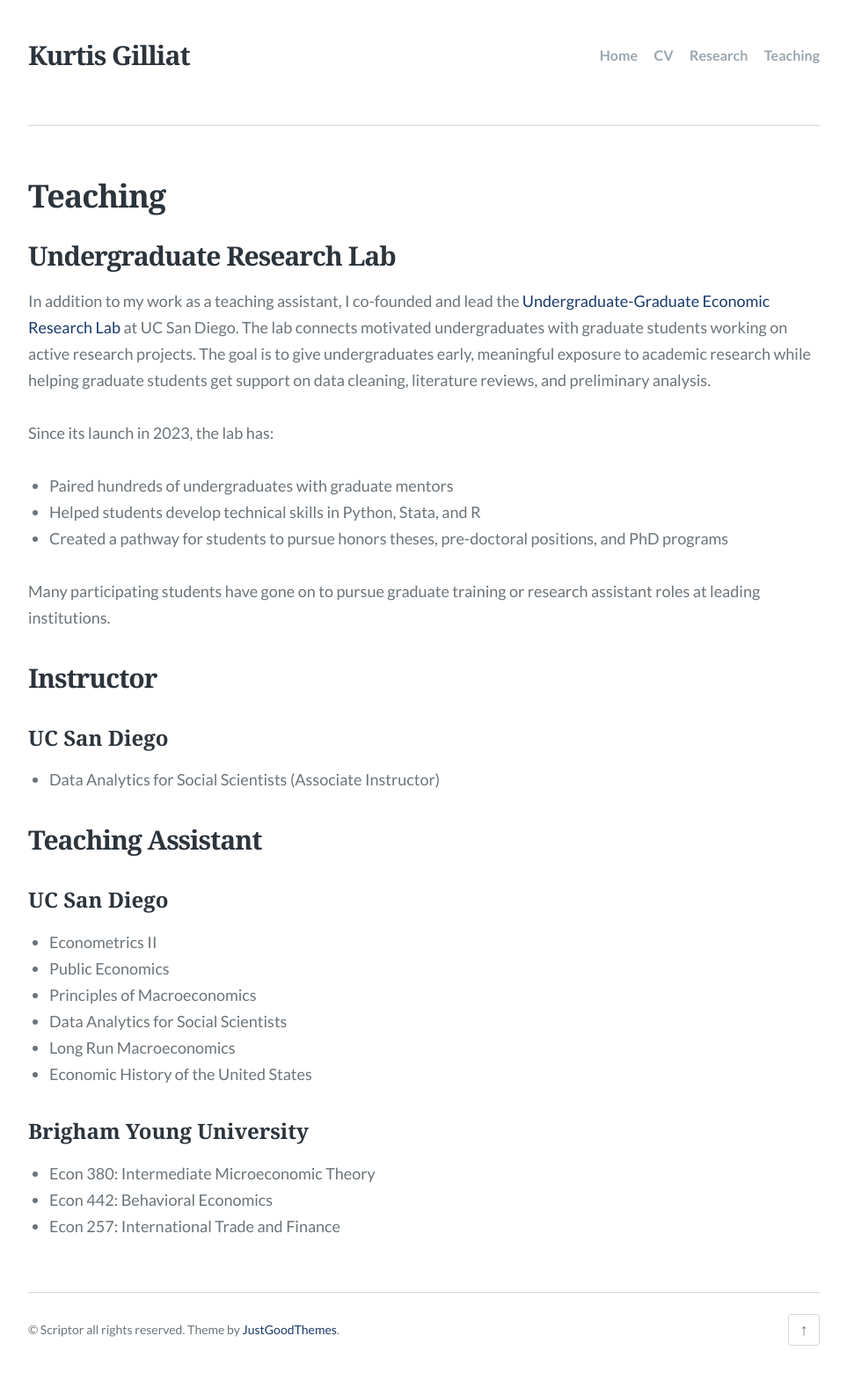
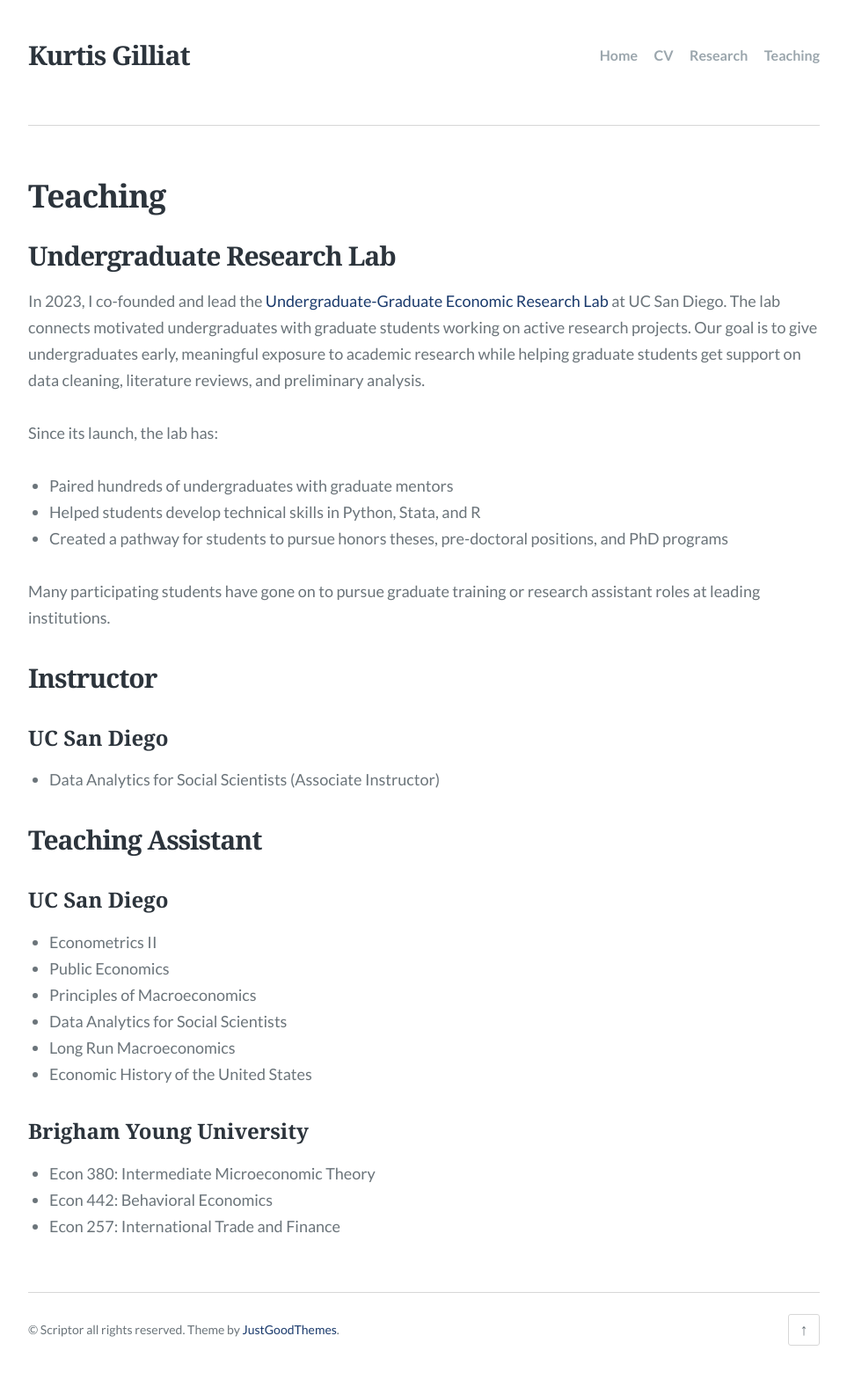
Before and after one commit to kgilliat/kgilliat.github.io, a Jekyll site: the page built from teaching.md, in a window 1280 px wide. Shown: the whole page at 88% size, without its empty margins (158-1121 px from the left). Built offline with Jekyll 4.4.1, drawn with Linux system fonts in a browser that asks for light colours.

Commit message:
Updated teaching

```diff
--- a/teaching.md
+++ b/teaching.md
@@ -3,9 +3,9 @@ layout: page
 title: Teaching
 ---
 ## Undergraduate Research Lab
-In addition to my work as a teaching assistant, I co-founded and lead the [Undergraduate-Graduate Economic Research Lab](https://economics.ucsd.edu/undergraduate-program/resources/undergraduate-graduate-research-lab/index.html) at UC San Diego. The lab connects motivated undergraduates with graduate students working on active research projects. The goal is to give undergraduates early, meaningful exposure to academic research while helping graduate students get support on data cleaning, literature reviews, and preliminary analysis.
+In 2023, I co-founded and lead the [Undergraduate-Graduate Economic Research Lab](https://economics.ucsd.edu/undergraduate-program/resources/undergraduate-graduate-research-lab/index.html) at UC San Diego. The lab connects motivated undergraduates with graduate students working on active research projects. Our goal is to give undergraduates early, meaningful exposure to academic research while helping graduate students get support on data cleaning, literature reviews, and preliminary analysis.
 
-Since its launch in 2023, the lab has:
+Since its launch, the lab has:
 
 + Paired hundreds of undergraduates with graduate mentors
 + Helped students develop technical skills in Python, Stata, and R
```
